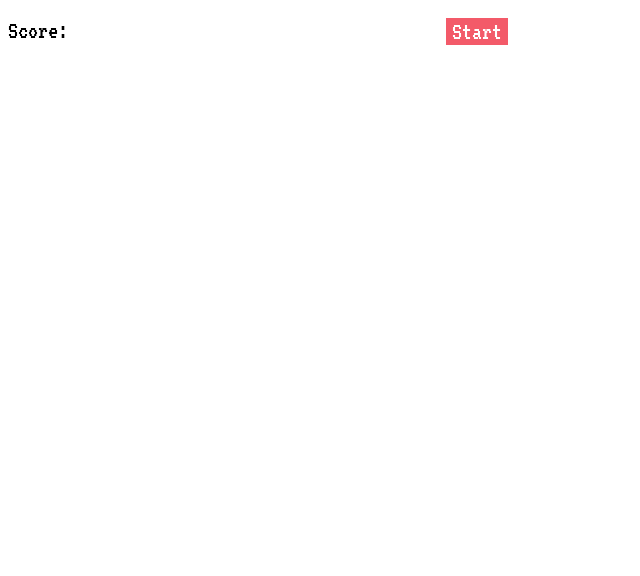
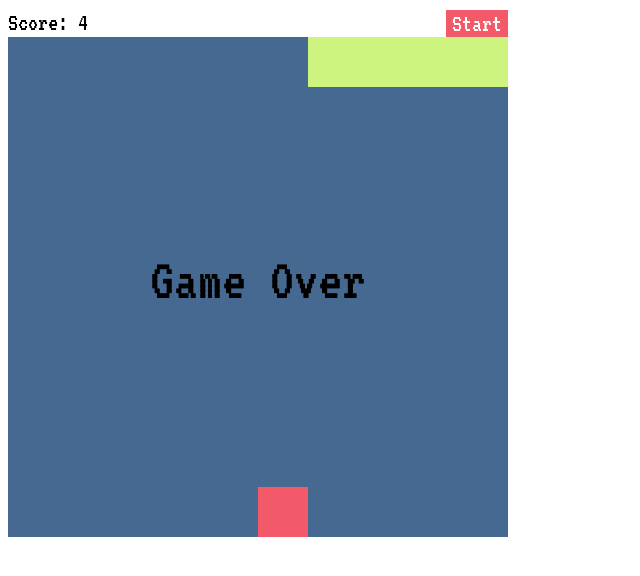
Before and after one commit to matibustamante7/snakeGame, a plain HTML site: page index.html in a window 1280 px wide. Both pictures are taken after a click on the button "Start". Shown: the whole page, without its empty margins (0-640 px from the left). Drawn offline with Linux system fonts and the light colour scheme.

Commit message:
juego terminado

```diff
--- a/index.html
+++ b/index.html
@@ -8,19 +8,19 @@
     <link rel="preconnect" href="https://fonts.gstatic.com" crossorigin>
     <link href="https://fonts.googleapis.com/css2?family=VT323&display=swap" rel="stylesheet">
     <link rel="stylesheet" href="styles.css">
-    <script src="script.js"></script>
     <title>Snake</title>
 </head>
 
 <body>
-    <div id="board"></div>
     <div class="boardInfo">
         <div>
             Score: <div id="scoreBoard"></div>
         </div>
         <button id="start">Start</button>
     </div>
+    <div id="board"></div>
     <div id="gameOver">Game Over</div>
 </body>
+<script src="script.js"></script>
 
 </html>
--- a/script.js
+++ b/script.js
@@ -2,5 +2,189 @@
 
 const board = document.getElementById('board')
 const scoreBoard = document.getElementById('scoreBoard')
-const startButton = document.getElementById('startButton')
-const gameOver = document.getElementById('gameOver')
+const startButton = document.getElementById('start')
+const gameOverSing = document.getElementById('gameOver')
+
+
+// game settings
+
+const boardSize = 10;
+const gameSpeed = 150;
+const squareTypes = {
+    emptySquare: 0,
+    snakeSquare: 1,
+    foodSquare: 2
+}
+const directions = {
+    ArrowUp: -10,
+    ArrowDown: 10,
+    ArrowRight: 1,
+    ArrowLeft: -1
+}
+
+// game variables
+
+let snake;
+let score;
+let direction;
+let boardSquares;
+let emptySquares;
+let moveInterval;
+
+// functions
+
+// pintar la snake
+
+const drawSnake = () => {
+    snake.forEach((square) => {
+        drawSquare(square, 'snakeSquare')
+    });
+}
+
+
+// rellenar cada cuadrado del tablero con la serpiente, fondo o comida
+// square: posicion del cuadrado
+// type: tipo de cuadrado( emptySquare, snakeSquare, foodSquare)
+const drawSquare = (square, type) => {
+    // separamos el square en fila y columna viene '01'
+    const [row, column] = square.split('');
+    boardSquares[row][column] = squareTypes[type];
+    const squareElement = document.getElementById(square)
+    squareElement.setAttribute('class', `square ${type}`)
+
+    if (type === 'emptySquare') {
+        emptySquares.push(square);
+    } else if (emptySquares.indexOf(square) !== -1) {
+        emptySquares.splice(emptySquares.indexOf(square), 1)
+    }
+
+
+}
+
+
+// crear el div para desplazar la serpiente
+
+const createBoard = () => {
+    boardSquares.forEach((row, rowIndex) => {
+        row.forEach((column, columnIndex) => {
+            const squareValue = `${rowIndex}${columnIndex}`;
+            const squareElement = document.createElement('div');
+            squareElement.setAttribute('class', 'square emptySquare');
+            squareElement.setAttribute('id', squareValue);
+            board.appendChild(squareElement)
+            emptySquares.push(squareValue)
+        });
+    });
+}
+
+// iniciar el juego
+
+const setGame = () => {
+    snake = ['00','01','02','03'];
+    score = snake.length;
+    direction = 'ArrowRight';
+    boardSquares = Array.from(Array(boardSize), () => new Array(boardSize).fill(squareTypes.emptySquare))
+    // console.log(boardSquares);
+    board.innerHTML = '';
+    emptySquares = [];
+    createBoard();
+}
+
+// actualizar score
+const updateScore = () => {
+    scoreBoard.innerText = score;
+}
+
+// crear comida en posicion random
+
+const createRandomFood = () => {
+    // crea una comida en un lugar vacio
+    const randomEmptySquare = emptySquares[Math.floor(Math.random() * emptySquares.length)]
+    // console.log(randomEmptySquare);
+    // pintamos la comida
+    drawSquare(randomEmptySquare, 'foodSquare')
+}
+
+// recibe una nueva direccion y setea la direccion
+const setDirection = newDirection => {
+    direction = newDirection;
+}
+
+
+// funcion para mover la snake
+
+const directionEvent = key => {
+    switch (key.code) {
+        case 'ArrowUp':
+            direction != 'ArrowDown' && setDirection(key.code)
+            break;
+        case 'ArrowDown':
+            direction != 'ArrowUp' && setDirection(key.code)
+            break;
+        case 'ArrowRight':
+            direction != 'ArrowLeft' && setDirection(key.code)
+            break;
+        case 'ArrowLeft':
+            direction != 'ArrowRight' && setDirection(key.code)
+            break;
+        default:
+            break;
+    }
+}
+
+// game over
+const gameOver = () => {
+    gameOverSing.style.display = 'block';
+    clearInterval(moveInterval)
+    startButton.disabled = false;
+}
+
+// funcion que mueve automaticamente la snake
+
+const moveSnake = () => {
+    const newSquare = String(
+        Number(snake[snake.length -1]) + directions[direction]).padStart(2,'0');
+
+        const [row, column] = newSquare.split('');
+
+        if ( newSquare < 0 ||
+            newSquare > boardSize * boardSize ||
+            (direction === "ArrowRight" && column == 0) ||
+            (direction === "ArrowLeft" && column == 9) ||
+            boardSquares[row][column] === squareTypes.snakeSquare) {
+            gameOver();
+        } else {
+            snake.push(newSquare)
+            if (boardSquares[row][column] === squareTypes.foodSquare) {
+                addFood();
+            } else {
+                const emptySquare = snake.shift('');
+                drawSquare(emptySquare, 'emptySquare')
+            }
+            drawSnake();
+        }
+}
+
+const addFood = () => {
+    score++;
+    updateScore();
+    createRandomFood();
+
+}
+
+// disparador para iniciar juego
+
+const startGame = () => {
+    setGame();
+    gameOverSing.style.display = 'none'
+    startButton.disabled = true
+    drawSnake();
+    updateScore();
+    createRandomFood();
+    document.addEventListener('keydown', directionEvent)
+    moveInterval = setInterval ( ()=> moveSnake(), gameSpeed)
+}
+
+
+
+startButton.addEventListener('click', startGame);
--- a/styles.css
+++ b/styles.css
@@ -7,7 +7,9 @@
 
 #board {
     display: grid;
-    grid-template-columns: repeat(10, 1rf);
+    grid-template-columns: repeat(10, 1fr);
+    /* height: 500px; */
+    position: relative;
 }
 
 #start, .boardInfo{
@@ -15,7 +17,11 @@
 }
 
 #gameOver {
+    top: 250px;
+    left: 150px;
+    position: absolute;
     display: none;
+    font-size: 60px;
 }
 
 .boardInfo{
```
